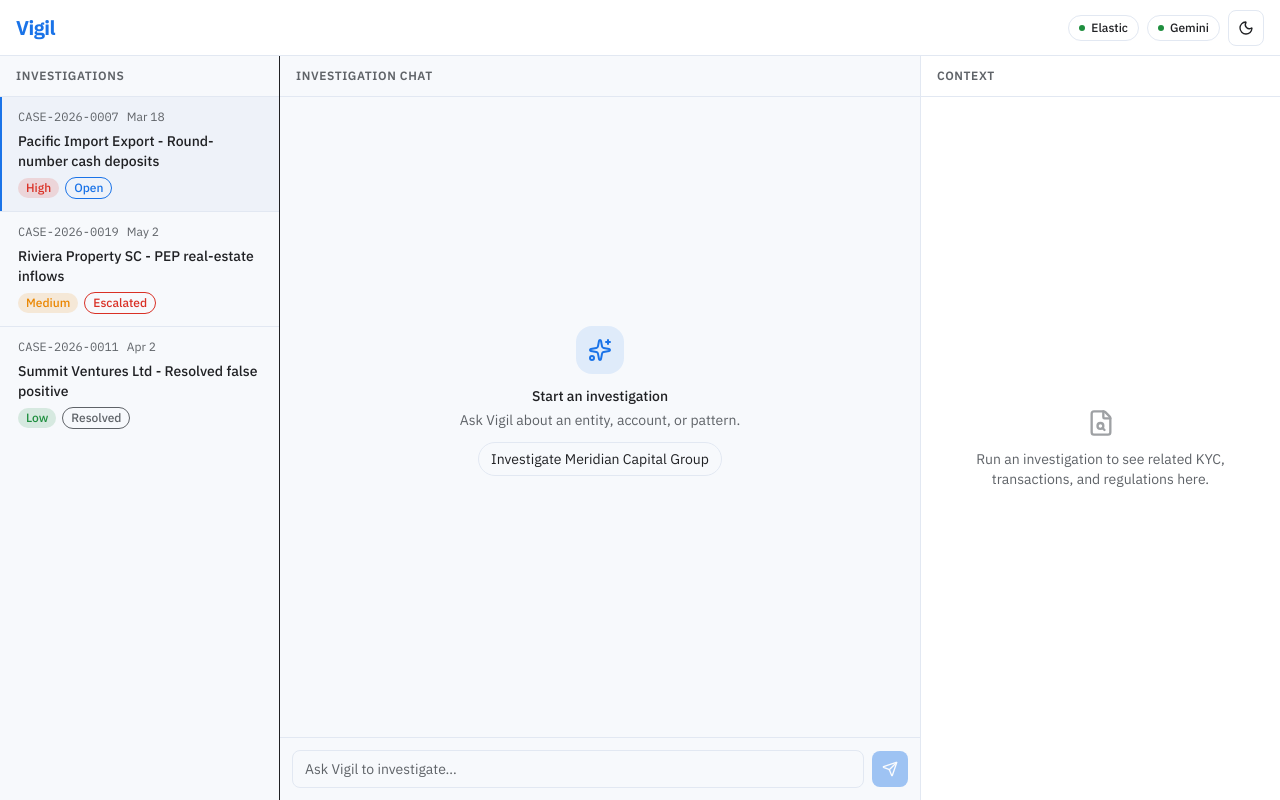
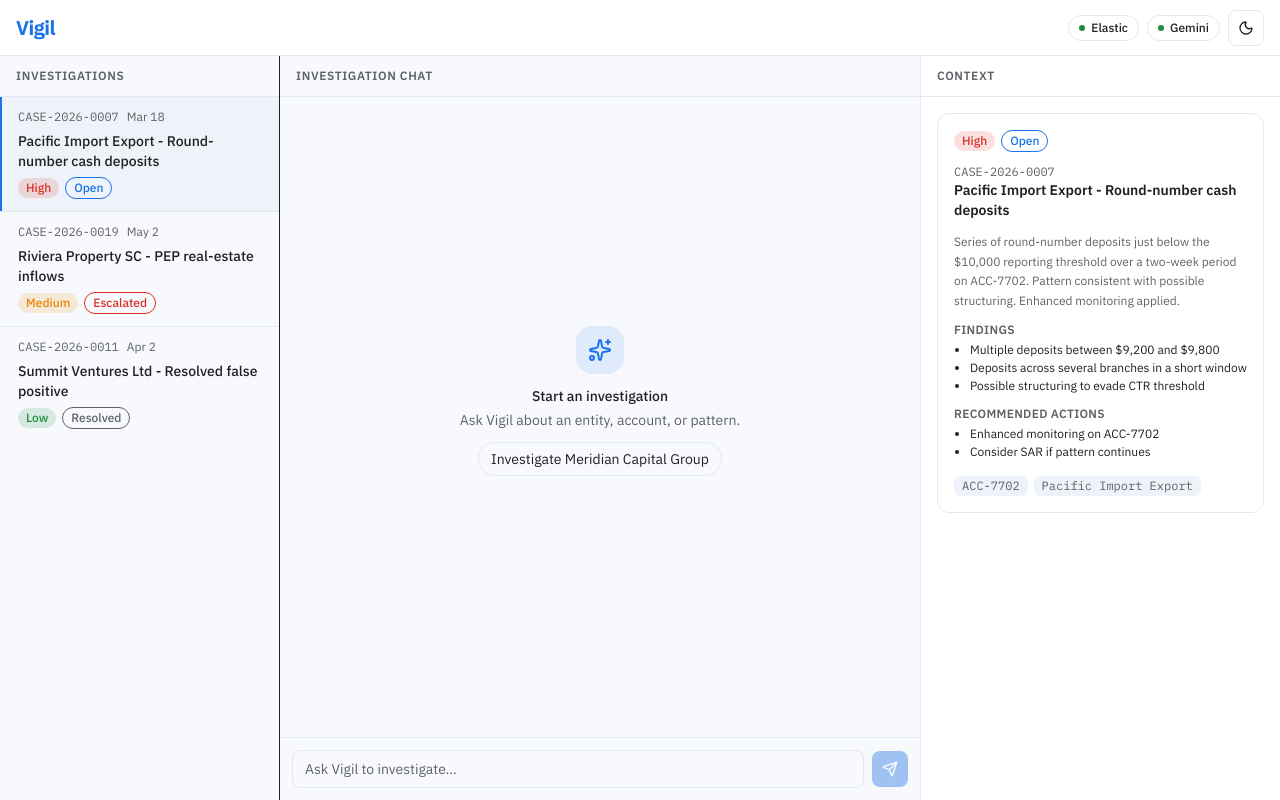
Before and after one commit to ThunderRoar/Vigil, a Next.js app in the folder frontend/: page / in a window 1280 px wide. Built offline with nearby package versions, Linux system fonts and the light colour scheme.

Commit message:
wired dashboard to live ADK

```diff
--- /dev/null
+++ b/frontend/src/app/api/chat/route.ts
@@ -0,0 +1,131 @@
+import { NextResponse } from "next/server";
+import type { InvestigationContext } from "@/components/ContextPanel";
+
+// POST /api/chat - bridge the dashboard to the deployed ADK agent on Cloud Run.
+// Server side: ensures an ADK session, runs the agent, and parses the event stream.
+
+const AGENT_URL = process.env.AGENT_URL;
+const APP = "vigil";
+const USER = "web";
+
+type ToolResult = {
+  type?: string;
+  data?: {
+    columns?: { name: string }[];
+    values?: unknown[][];
+    resources?: { reference?: { id?: string }; content?: { snippets?: string[] } }[];
+  };
+};
+
+// MCP tool output is a JSON string with a `results` array. Pull it out.
+function getResults(functionResponse: unknown): ToolResult[] {
+  try {
+    const fr = functionResponse as { response?: { content?: { text?: string }[] } };
+    const text = fr?.response?.content?.[0]?.text;
+    if (!text) return [];
+    const inner = JSON.parse(text) as { results?: ToolResult[] };
+    return inner.results ?? [];
+  } catch {
+    return [];
+  }
+}
+
+// ES|QL tools (lookup_kyc, search_transactions) -> columnar `esql_results` -> row objects.
+function esqlRows(results: ToolResult[]): Record<string, unknown>[] {
+  const er = results.find((r) => r.type === "esql_results");
+  const cols = er?.data?.columns?.map((c) => c.name);
+  const vals = er?.data?.values;
+  if (!cols || !vals) return [];
+  return vals.map((row) => Object.fromEntries(cols.map((c, i) => [c, row[i]])));
+}
+
+// Index-search tools (search_regulations) -> `resource_list` -> {id, body snippet}.
+function firstResource(results: ToolResult[]): { id: string; body: string } | null {
+  const rl = results.find((r) => r.type === "resource_list");
+  const res = rl?.data?.resources?.[0];
+  if (!res) return null;
+  return { id: res.reference?.id ?? "", body: res.content?.snippets?.[0] ?? "" };
+}
+
+export async function POST(req: Request) {
+  // Sanity check
+  if (!AGENT_URL) {
+    return NextResponse.json(
+      { ok: false, error: "AGENT_URL not set in frontend/.env.local (restart dev server after adding)." },
+      { status: 500 }
+    );
+  }
+
+  const { message, sessionId } = await req.json();
+  if (!message || !sessionId) {
+    return NextResponse.json({ ok: false, error: "message and sessionId are required" }, { status: 400 });
+  }
+
+  // Ensure the session exists (idempotent ignoring "already exists")
+  await fetch(
+    `${AGENT_URL}/apps/${APP}/users/${USER}/sessions/${encodeURIComponent(sessionId)}`,
+    { method: "POST", headers: { "Content-Type": "application/json" }, body: "{}" }
+  ).catch(() => {});
+
+  // Run the agent (non-streaming: returns all events once the run completes)
+  const runRes = await fetch(`${AGENT_URL}/run`, {
+    method: "POST",
+    headers: { "Content-Type": "application/json" },
+    body: JSON.stringify({
+      app_name: APP,
+      user_id: USER,
+      session_id: sessionId,
+      new_message: { role: "user", parts: [{ text: message }] }
+    }),
+  });
+
+  if (!runRes.ok) {
+    return NextResponse.json({ ok: false, error: await runRes.text() }, { status: runRes.status });
+  }
+
+  const events = (await runRes.json()) as {
+    content?: { parts?: Record<string, unknown>[] };
+  }[];
+
+  const toolCalls: { name: string }[] = [];
+  const context: InvestigationContext = {};
+  let answer = "";
+
+  for (const e of events) {
+    const parts = e?.content?.parts ?? [];
+    const textOfEvent = parts.map((p) => (typeof p.text === "string" ? p.text : "")).join("");
+    if (textOfEvent) answer = textOfEvent; // final answer
+
+    for (const p of parts) {
+      if (p.functionCall) {
+        toolCalls.push({ name: (p.functionCall as { name: string }).name });
+      } else if (p.functionResponse) {
+        const name = (p.functionResponse as { name: string }).name;
+        const results = getResults(p.functionResponse);
+        if (name === "lookup_kyc") {
+          const rows = esqlRows(results);
+          if (rows[0]) context.kyc = rows[0] as unknown as InvestigationContext["kyc"];
+        } else if (name === "search_transactions") {
+          const rows = esqlRows(results);
+          if (rows.length)
+            context.transactions = rows as unknown as InvestigationContext["transactions"];
+        } else if (name === "search_regulations") {
+          const res = firstResource(results);
+          if (res)
+            context.regulation = {
+              regulation_id: res.id,
+              title: "",
+              body: res.body,
+              authority: "",
+              jurisdiction: "",
+              categories: [],
+              effective_date: "",
+              last_updated: ""
+            } as unknown as InvestigationContext["regulation"];
+        }
+      }
+    }
+  }
+
+  return NextResponse.json({ ok: true, toolCalls, answer, context });
+}
--- a/frontend/src/components/ContextPanel.tsx
+++ b/frontend/src/components/ContextPanel.tsx
@@ -1,5 +1,9 @@
-import type { KycRecord, Transaction, Regulation, RiskLevel } from "@/lib/types";
+"use client";
+
+import { useState } from "react";
+import type { KycRecord, Transaction, Regulation, RiskLevel, CaseFile } from "@/lib/types";
 import { FileSearch } from "lucide-react";
+import { RiskBadge, StatusBadge } from "@/components/Badge";
 
 // Shared shape for context (UI state not index)
 export type InvestigationContext = {
@@ -62,8 +66,12 @@ function KycCard({ kyc }: { kyc: KycRecord }) {
   );
 }
 
+const MAX_TX_ROWS = 8;
 function TransactionTable({ transactions }: { transactions: Transaction[] }) {
+  const [expanded, setExpanded] = useState(false);
   const total = transactions.reduce((s, t) => s + t.amount, 0);
+  const hasMore = transactions.length > MAX_TX_ROWS;
+  const shown = expanded ? transactions : transactions.slice(0, MAX_TX_ROWS);
   return (
     <div className="overflow-hidden rounded-xl border border-border bg-surface fade-in-up">
       <div className="flex items-center justify-between border-b border-border px-4 py-2">
@@ -74,9 +82,10 @@ function TransactionTable({ transactions }: { transactions: Transaction[] }) {
           {transactions.length} · ${fmt(total)}
         </span>
       </div>
+      <div className={expanded ? "max-h-64 overflow-y-auto" : ""}>
         <table className="w-full text-xs">
           <tbody>
-          {transactions.map((t) => (
+            {shown.map((t) => (
               <tr key={t.transaction_id} className="border-b border-border last:border-0">
                 <td className="px-3 py-2 font-mono text-muted">
                   {t.transaction_id.replace("TXN-2026-", "#")}
@@ -95,6 +104,65 @@ function TransactionTable({ transactions }: { transactions: Transaction[] }) {
           </tbody>
         </table>
       </div>
+      {hasMore && (
+        <button
+          onClick={() => setExpanded((e) => !e)}
+          className="w-full border-t border-border px-3 py-2 text-center text-xs font-medium text-primary transition-colors hover:bg-surface-2"
+        >
+          {expanded ? "Show less" : `Show all ${transactions.length}`}
+        </button>
+      )}
+    </div>
+  );
+}
+
+function CaseDetail({ c }: { c: CaseFile }) {
+  return (
+    <div className="space-y-3 rounded-xl border border-border bg-surface p-4 fade-in-up">
+      <div className="flex items-center gap-1.5">
+        <RiskBadge level={c.risk_level} />
+        <StatusBadge status={c.status} />
+      </div>
+      <div>
+        <div className="font-mono text-xs text-muted">{c.case_id}</div>
+        <h3 className="text-sm font-semibold text-foreground">{c.subject}</h3>
+      </div>
+      <p className="text-xs leading-relaxed text-muted">{c.summary}</p>
+      {c.findings?.length > 0 && (
+        <div>
+          <div className="mb-1 text-xs font-semibold uppercase tracking-wide text-muted">
+            Findings
+          </div>
+          <ul className="list-disc space-y-0.5 pl-4 text-xs text-foreground">
+            {c.findings.map((f, i) => (
+              <li key={i}>{f}</li>
+            ))}
+          </ul>
+        </div>
+      )}
+      {c.recommended_actions?.length > 0 && (
+        <div>
+          <div className="mb-1 text-xs font-semibold uppercase tracking-wide text-muted">
+            Recommended actions
+          </div>
+          <ul className="list-disc space-y-0.5 pl-4 text-xs text-foreground">
+            {c.recommended_actions.map((a, i) => (
+              <li key={i}>{a}</li>
+            ))}
+          </ul>
+        </div>
+      )}
+      <div className="flex flex-wrap gap-1.5 pt-1">
+        {c.entities_involved.map((e) => (
+          <span
+            key={e}
+            className="rounded-md bg-surface-2 px-2 py-0.5 font-mono text-xs text-muted"
+          >
+            {e}
+          </span>
+        ))}
+      </div>
+    </div>
   );
 }
 
@@ -102,27 +170,26 @@ function RegulationCard({ regulation }: { regulation: Regulation }) {
   return (
     <div className="space-y-2 rounded-xl border border-border bg-surface p-4 fade-in-up">
       <div className="flex items-center justify-between">
-        <span className="text-xs font-semibold text-primary">{regulation.authority}</span>
+        <span className="text-xs font-semibold text-primary">
+          {regulation.authority || "Regulation"}
+        </span>
         <span className="font-mono text-xs text-muted">{regulation.regulation_id}</span>
       </div>
+      {regulation.title && (
         <h3 className="text-sm font-semibold text-foreground">{regulation.title}</h3>
+      )}
       <p className="line-clamp-4 text-xs leading-relaxed text-muted">{regulation.body}</p>
     </div>
   );
 }
 
-export function ContextPanel({ context }: { context: InvestigationContext }) {
+export function ContextPanel({ context, selectedCase }: {
+  context: InvestigationContext;
+  selectedCase?: CaseFile | null;
+}) {
   const hasAny = context.kyc || context.transactions || context.regulation;
-  if (!hasAny) {
-    return (
-      <div className="flex h-full flex-col items-center justify-center gap-3 px-6 text-center text-muted">
-        <FileSearch className="h-7 w-7 opacity-60" />
-        <p className="text-sm">
-          Run an investigation to see related KYC, transactions, and regulations here.
-        </p>
-      </div>
-    );
-  }
+
+  if (hasAny) {
     return (
       <div className="space-y-3 p-4">
         {context.kyc && <KycCard kyc={context.kyc} />}
@@ -131,3 +198,20 @@ export function ContextPanel({ context }: { context: InvestigationContext }) {
       </div>
     );
   }
+  if (selectedCase) {
+    return (
+      <div className="p-4">
+        <CaseDetail c={selectedCase} />
+      </div>
+    );
+  }
+
+  return (
+    <div className="flex h-full flex-col items-center justify-center gap-3 px-6 text-center text-muted">
+      <FileSearch className="h-7 w-7 opacity-60" />
+      <p className="text-sm">
+        Run an investigation, or select a case, to see details here.
+      </p>
+    </div>
+  );
+}
--- a/frontend/src/components/Dashboard.tsx
+++ b/frontend/src/components/Dashboard.tsx
@@ -44,7 +44,15 @@ export function Dashboard() {
 
       <div className="flex min-h-0 flex-1">
         <Panel title="Investigations" className="w-70 shrink-0 border-r border-border-surface">
-          <CaseList cases={cases} selectedId={selectedId} onSelect={setSelectedId} highlightId={highlightId}/>
+          <CaseList
+            cases={cases}
+            selectedId={selectedId}
+            onSelect={(id) => {
+              setSelectedId(id);
+              setContext({}); // switch the right panel to this case's detail
+            }}
+            highlightId={highlightId}
+          />
         </Panel>
 
         <Panel title="Investigation Chat" className="min-w-0 flex-1">
@@ -56,7 +64,10 @@ export function Dashboard() {
         </Panel>
 
         <Panel title="Context" className="w-90 shrink-0 border-l border-border bg-surface">
-          <ContextPanel context={context} />
+          <ContextPanel
+            context={context}
+            selectedCase={cases.find((c) => c.case_id === selectedId) ?? null}
+          />
         </Panel>
       </div>
     </div>
```
Also changed, not shown: frontend/src/components/ChatPanel.tsx (+75 -38 lines), 1 other file (tests, documents, lock files or other folders). Lines whose indentation alone changed are shown as unchanged.
